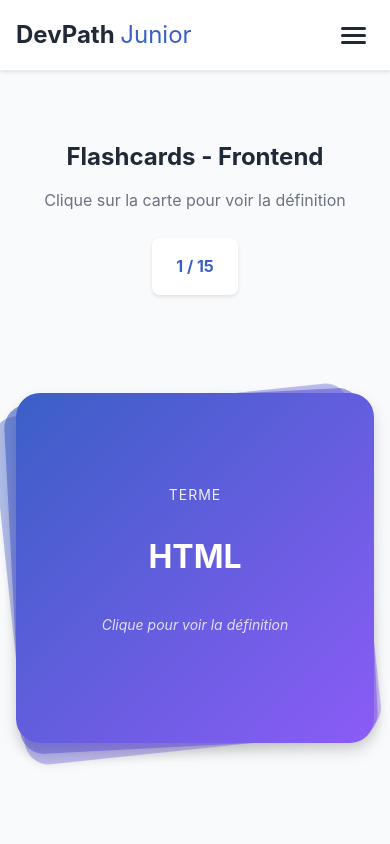
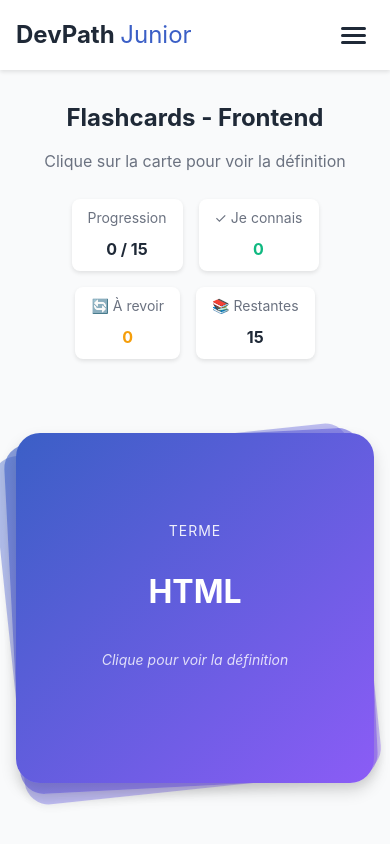
Before and after one commit to nabila-tamajnit/DevPath_Junior, a plain HTML site: page pages/flashcards.html in a window 390 px wide. Shown: the top 844 px of the page. Drawn offline with Linux system fonts and the light colour scheme.

Commit message:
Add modifications + Finiched flashcards

```diff
--- a/css/pages/checklist.css
+++ b/css/pages/checklist.css
@@ -146,6 +146,11 @@
     border-color: var(--color-primary);
 }
 
+/* Boutton retour accueil */
+.return-home {
+    display: flex;
+    justify-content: center;
+}
 /* ============================================
    RESPONSIVE
    ============================================ */
--- a/css/pages/flashcards.css
+++ b/css/pages/flashcards.css
@@ -1,4 +1,3 @@
-
 .flashcards-page {
     min-height: 100vh;
     padding: var(--space-xl) 0;
@@ -29,15 +28,43 @@
 }
 
 /* Progression */
-.progress-info {
-    display: inline-block;
+.progress-stats {
+    display: flex;
+    justify-content: center;
+    gap: var(--space-lg);
+    flex-wrap: wrap;
+    margin-bottom: var(--space-md);
+}
+
+.stat-item {
     background-color: var(--bg-white);
     padding: var(--space-sm) var(--space-lg);
     border-radius: var(--radius-sm);
-    font-size: 1.125rem;
+    box-shadow: 0 2px 4px rgba(0, 0, 0, 0.1);
+    text-align: center;
+    min-width: 120px;
+}
+
+.stat-label {
+    display: block;
+    font-size: 0.875rem;
+    color: var(--text-gray);
+    margin-bottom: var(--space-xs);
+}
+
+.stat-value {
+    display: block;
+    font-size: 1.25rem;
     font-weight: 700;
-    color: var(--color-primary);
-    box-shadow: 0 2px 4px rgba(0, 0, 0, 0.1);
+    color: var(--text-dark);
+}
+
+.stat-know .stat-value {
+    color: #10B981;
+}
+
+.stat-review .stat-value {
+    color: #F59E0B;
 }
 
 /* ============================================
@@ -53,7 +80,7 @@
 }
 
 /* ============================================
-   LA CARTE (ANIMATION FLIP 3D + PILE)
+   LA CARTE
    ============================================ */
 
 .flashcard {
@@ -61,12 +88,13 @@
     width: 100%;
     max-width: 600px;
     height: 400px;
-    perspective: 1000px;  /* Crée l'effet 3D */
+    perspective: 1000px;
+    /* Crée l'effet 3D */
     cursor: pointer;
 }
 
 /* ==========================================
-   EFFET PILE DE CARTES avec ::before et ::after
+   EFFET PILE avec ::before et ::after
    ========================================== */
 
 /* Première fausse carte */
@@ -80,7 +108,8 @@
     background: linear-gradient(135deg, var(--color-primary), var(--color-secondary));
     border-radius: var(--radius-lg);
     box-shadow: 0 4px 8px rgba(0, 0, 0, 0.1);
-    transform: translateX(-12px) translateY(8px) rotate(-8deg);  /* Décalage et rotation */
+    transform: translateX(-12px) translateY(8px) rotate(-8deg);
+    /* Décalage et rotation */
     z-index: 1;
     opacity: 0.4;
 }
@@ -107,7 +136,8 @@
     width: 100%;
     height: 100%;
     transition: transform 0.6s;
-    transform-style: preserve-3d;  /* Garde l'effet 3D lors de la rotation */
+    transform-style: preserve-3d;
+    /* Garde l'effet 3D lors de la rotation */
     z-index: 3;
 }
 
@@ -143,7 +173,8 @@
     position: absolute;
     width: 100%;
     height: 100%;
-    backface-visibility: hidden;  /* Cache la face arrière quand elle est tournée */
+    backface-visibility: hidden;
+    /* Cache la face arrière quand elle est tournée */
     display: flex;
     flex-direction: column;
     justify-content: center;
@@ -195,6 +226,12 @@
 .card-back {
     transform: rotateY(180deg);
     background-color: var(--bg-white);
+}
+
+.card-back .verso-term {
+    font-size: 2rem;
+    font-weight: 700;
+    color: var(--color-primary);
 }
 
 .card-back .card-label {
@@ -258,7 +295,7 @@
     color: var(--text-dark);
 }
 
-.completion-content > p {
+.completion-content>p {
     font-size: 1.125rem;
     color: var(--text-gray);
     margin-bottom: var(--space-md);
@@ -299,9 +336,17 @@
         font-size: 1.5rem;
     }
 
-    .progress-info {
+    .progress-stats {
+        gap: var(--space-sm);
+    }
+
+    .stat-item {
+        min-width: 100px;
+        padding: var(--space-xs) var(--space-sm);
+    }
+
+    .stat-value {
         font-size: 1rem;
-        padding: var(--space-sm) var(--space-md);
     }
 
     /* Carte */
--- a/js/flashcards.js
+++ b/js/flashcards.js
@@ -5,17 +5,26 @@
 let deck = [];              // Le paquet de cartes
 let currentIndex = 0;       // Index de la carte actuelle
 let totalReviewed = 0;      // Nombre de cartes révisées
+let knowCount = 0;          // Nombre de cartes "Je connais"
+let reviewCount = 0;        // Nombre de cartes "À revoir"
 
 // Éléments HTML
+const profileTitle = document.getElementById('profileTitle');
+
+const progressCountElement = document.getElementById('progressCount');
+const totalCardsElement = document.getElementById('totalCards');
+const knowCountElement = document.getElementById('knowCount');
+const reviewCountElement = document.getElementById('reviewCount');
+const remainingCountElement = document.getElementById('remainingCount');
+
 const flashcard = document.getElementById('flashcard');
 const cardInner = document.getElementById('cardInner');
 const cardTerm = document.getElementById('cardTerm');
+const versoTerm = document.getElementById('versoTerm');
 const cardDefinition = document.getElementById('cardDefinition');
-const currentCardElement = document.getElementById('currentCard');
-const totalCardsElement = document.getElementById('totalCards');
-const profileTitle = document.getElementById('profileTitle');
 const btnKnow = document.getElementById('btnKnow');
 const btnReview = document.getElementById('btnReview');
+
 const completionMessage = document.getElementById('completionMessage');
 const reviewedCountElement = document.getElementById('reviewedCount');
 const btnRestart = document.getElementById('btnRestart');
@@ -46,6 +55,9 @@ function loadFlashcards() {
             // Récupérer les cartes du profil
             deck = data[userProfile];
 
+            // Sauvegarder le nombre total de cartes
+            totalCards = deck.length;
+
             console.log('Nombre de cartes :', deck.length);
 
             // Afficher le profil dans le titre
@@ -66,6 +78,8 @@ function loadFlashcards() {
 
             // Afficher la première carte
             displayCard();
+            // Mettre à jour les stats
+            updateStats();
         })
         .catch(function (error) {
             console.error('Erreur de chargement :', error);
@@ -91,30 +105,57 @@ function displayCard() {
 
     // Afficher le terme et la définition
     cardTerm.textContent = card.term;
+    versoTerm.textContent = card.term;
     cardDefinition.textContent = card.definition;
-
-    // Mettre à jour le compteur
-    currentCardElement.textContent = currentIndex + 1;
-    totalCardsElement.textContent = deck.length;
 
     console.log('Carte affichée :', card.term);
 }
 
 
 //* =============================================
-//* 3. RETOURNER LA CARTE (FLIP)
+//* METTRE À JOUR LES STATS
+//* =============================================
+
+function updateStats() {
+
+    if (progressCountElement) {
+        progressCountElement.textContent = knowCount;
+    }
+
+    if (totalCardsElement) {
+        totalCardsElement.textContent = totalCards;
+    }
+
+    if (knowCountElement) {
+        knowCountElement.textContent = knowCount;
+    }
+
+    if (reviewCountElement) {
+        reviewCountElement.textContent = reviewCount;
+    }
+
+    if (remainingCountElement) {
+        remainingCountElement.textContent = deck.length;
+    }
+
+    console.log('Stats : ', progressCount, '/', totalCards, '| Je connais:', knowCount, '| À revoir:', reviewCount, '| Restantes:', deck.length);
+}
+
+
+//* =============================================
+//* RETOURNER LA CARTE
 //* =============================================
 
 function flipCard() {
     console.log('Flip de la carte');
 
-    // Ajouter ou retirer la classe "flipped"
+    // Ajouter la classe "flipped"
     cardInner.classList.toggle('flipped');
 }
 
 
 //* =============================================
-//* 4. "JE CONNAIS" - RETIRER LA CARTE
+//* "JE CONNAIS" - RETIRER LA CARTE
 //* =============================================
 
 function knowCard() {
@@ -124,7 +165,7 @@ function knowCard() {
     deck.splice(currentIndex, 1);
 
     // Augmenter le compteur de cartes révisées
-    totalReviewed++;
+    knowCount++;
 
     // Si on était sur la dernière carte, revenir à l'index 0
     if (currentIndex >= deck.length && deck.length > 0) {
@@ -134,13 +175,17 @@ function knowCard() {
     // Retourner la carte avant d'afficher la suivante
     cardInner.classList.remove('flipped');
 
-    // Afficher la carte suivante
-    displayCard();
+    // mettre a jour les stats
+    updateStats();
+    // Afficher la carte suivante avec petit délai pour l'animation
+    setTimeout(function () {
+        displayCard();
+    }, 300);
 }
 
 
 //* =============================================
-//* 5. "À REVOIR" - REMETTRE LA CARTE À LA FIN
+//* "À REVOIR" - REMETTRE LA CARTE À LA FIN
 //* =============================================
 
 function reviewCard() {
@@ -155,6 +200,10 @@ function reviewCard() {
     // La remettre à la fin
     deck.push(currentCard);
 
+    // Augmenter le compteur "À revoir"
+    reviewCount++;
+    console.log('compteur review augmenté :', reviewCount)
+
     // Si on était sur la dernière carte, revenir à l'index 0
     if (currentIndex >= deck.length && deck.length > 0) {
         currentIndex = 0;
@@ -163,13 +212,17 @@ function reviewCard() {
     // Retourner la carte avant d'afficher la suivante
     cardInner.classList.remove('flipped');
 
-    // Afficher la carte suivante
-    displayCard();
+    // mettre a jour les stats
+    updateStats();
+    // Afficher la carte suivante avec petit délai pour l'animation
+    setTimeout(function () {
+        displayCard();
+    }, 300);
 }
 
 
 //* =============================================
-//* 6. AFFICHER LE MESSAGE DE FIN
+//* AFFICHER LE MESSAGE DE FIN
 //* =============================================
 
 function showCompletion() {
@@ -183,13 +236,13 @@ function showCompletion() {
 
     // Afficher le nombre de cartes révisées
     if (reviewedCountElement) {
-        reviewedCountElement.textContent = totalReviewed;
+        reviewedCountElement.textContent = totalCards;
     }
 }
 
 
 //* =============================================
-//* 7. RECOMMENCER LE JEU
+//* RECOMMENCER LE JEU
 //* =============================================
 
 function restartGame() {
--- a/pages/flashcards.html
+++ b/pages/flashcards.html
@@ -58,11 +58,26 @@
                 <h1>Flashcards - <span id="profileTitle">Frontend</span></h1>
                 <p>Clique sur la carte pour voir la définition</p>
 
-                <!-- Compteur de progression -->
-                <div class="progress-info">
-                    <span id="currentCard">1</span> / <span id="totalCards">15</span>
+                <!-- Compteurs de progression -->
+                <div class="progress-stats">
+                    <div class="stat-item">
+                        <span class="stat-label">Progression</span>
+                        <span class="stat-value"><span id="progressCount">0</span> / <span
+                                id="totalCards">15</span></span>
                     </div>
-            </header>
+                    <div class="stat-item stat-know">
+                        <span class="stat-label">✓ Je connais</span>
+                        <span class="stat-value" id="knowCount">0</span>
+                    </div>
+                    <div class="stat-item stat-review">
+                        <span class="stat-label">🔄 À revoir</span>
+                        <span class="stat-value" id="reviewCount">0</span>
+                    </div>
+                    <div class="stat-item">
+                        <span class="stat-label">📚 Restantes</span>
+                        <span class="stat-value" id="remainingCount">15</span>
+                    </div>
+                </div>
 
                 <!-- ZONE DE LA CARTE -->
                 <div class="flashcard-container">
@@ -73,16 +88,15 @@
                             <!-- RECTO -->
                             <div class="card-front">
                                 <p class="card-label">Terme</p>
-                            <p class="card-term" id="cardTerm">HTML</p>
+                                <p class="card-term" id="cardTerm"></p> <!-- En js-->
                                 <p class="card-hint">Clique pour voir la définition</p>
                             </div>
 
                             <!-- VERSO -->
                             <div class="card-back">
+                                <p class="verso-term" id="versoTerm"></p> <!-- En js-->
                                 <p class="card-label">Définition</p>
-                            <p class="card-definition" id="cardDefinition">
-                                HyperText Markup Language : langage de balisage qui structure le contenu d'une page web.
-                            </p>
+                                <p class="card-definition" id="cardDefinition"></p> <!-- En js-->
 
                                 <!-- Boutons d'action (verso) -->
                                 <div class="card-actions">
@@ -96,10 +110,9 @@
                             </div>
 
                         </div>
-                </div>
+
 
                     </div>
-
                     <!-- MESSAGE DE FÉLICITATIONS (caché au départ) -->
                     <div class="completion-message" id="completionMessage" style="display: none;">
                         <div class="completion-content">
@@ -116,7 +129,8 @@
                             </a>
                         </div>
                     </div>
-
+                </div>
+            </header>
         </div>
     </main>
 
```
Also changed, not shown: css/pages/home.css (+29 -7 lines), css/pages/readme.css (+9 -0 lines), index.html (+7 -1 lines), pages/checklist.html (+6 -0 lines), pages/readme.html (+6 -0 lines). Lines whose indentation alone changed are shown as unchanged.
